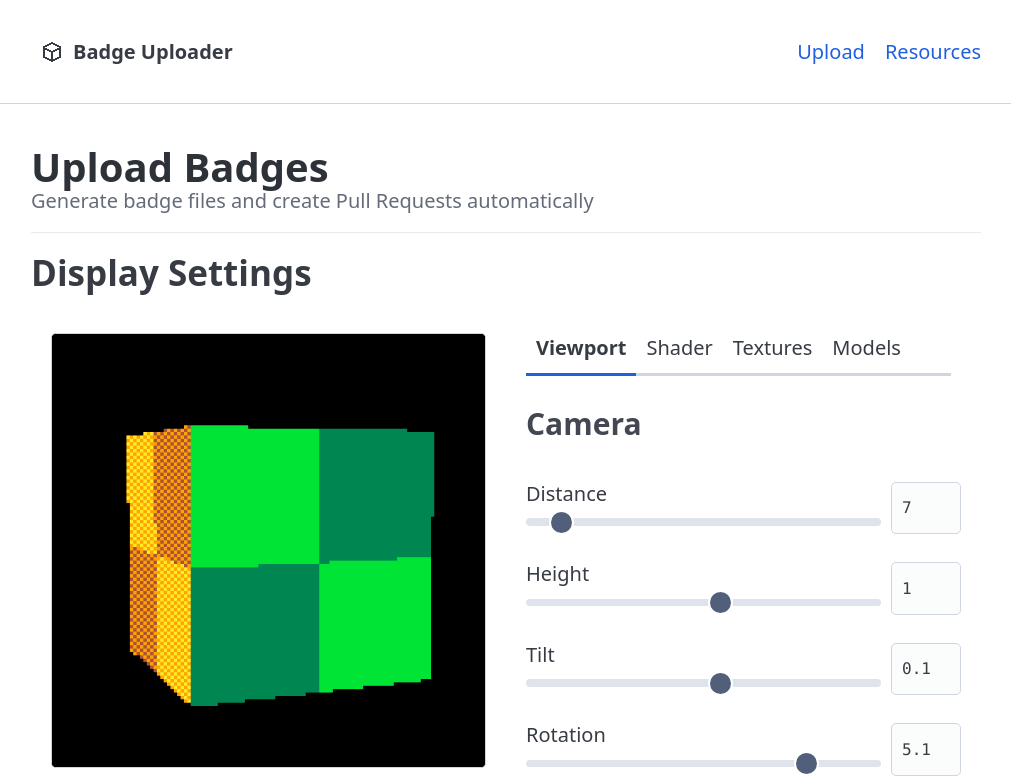
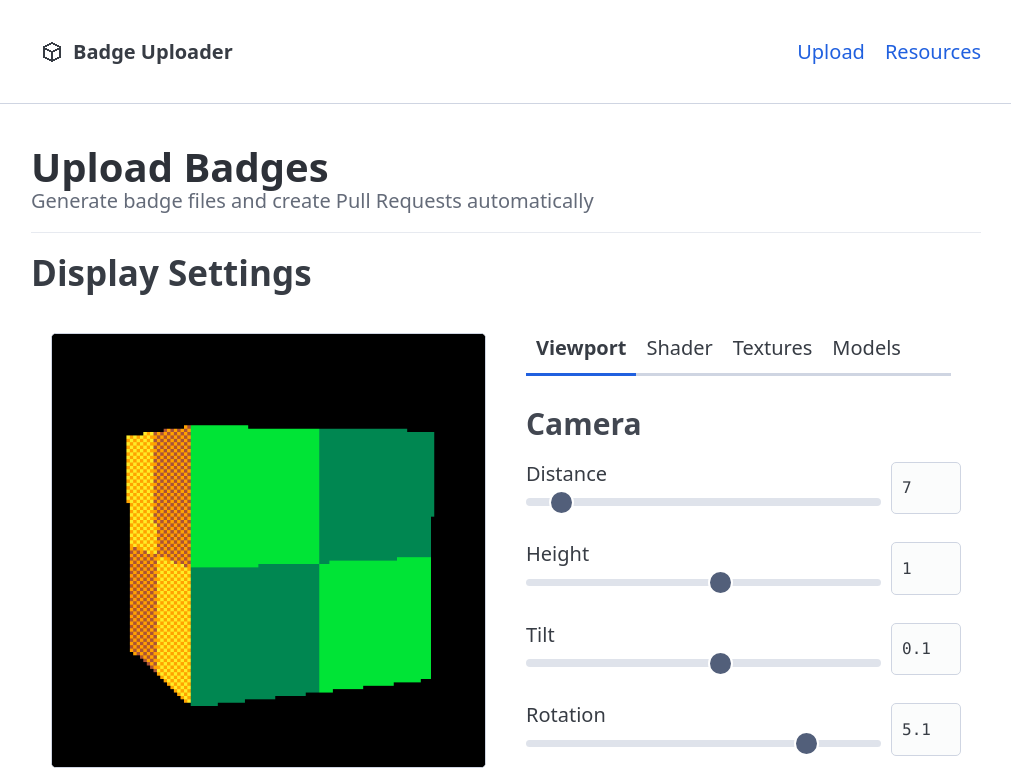
Before and after one commit to hfcRed/Sendou-Badge-Uploader, a SvelteKit app: page / in a window 1280 px wide. Shown: the top 781 px of the page, without its empty margins (134-1145 px from the left). Built offline with nearby package versions, Linux system fonts and the light colour scheme; no server answers; what arctic would draw is missing.

Commit message:
Update legend style

```diff
--- a/src/styles/global.css
+++ b/src/styles/global.css
@@ -67,11 +67,7 @@ hgroup {
 }
 
 fieldset legend {
-	color: var(--pico-h3-color);
-	margin-bottom: 1rem;
-	font-size: 1.5rem;
-	font-weight: 700;
-	line-height: 1.175;
+	margin-bottom: 0;
 }
 
 .form-margin {
```
